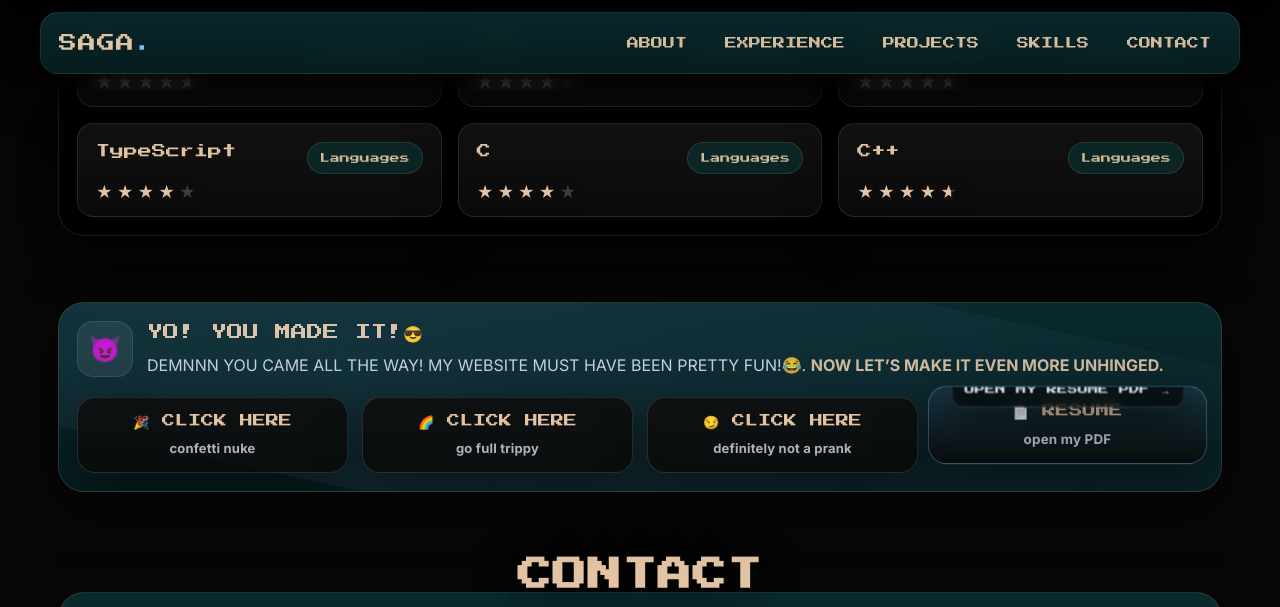
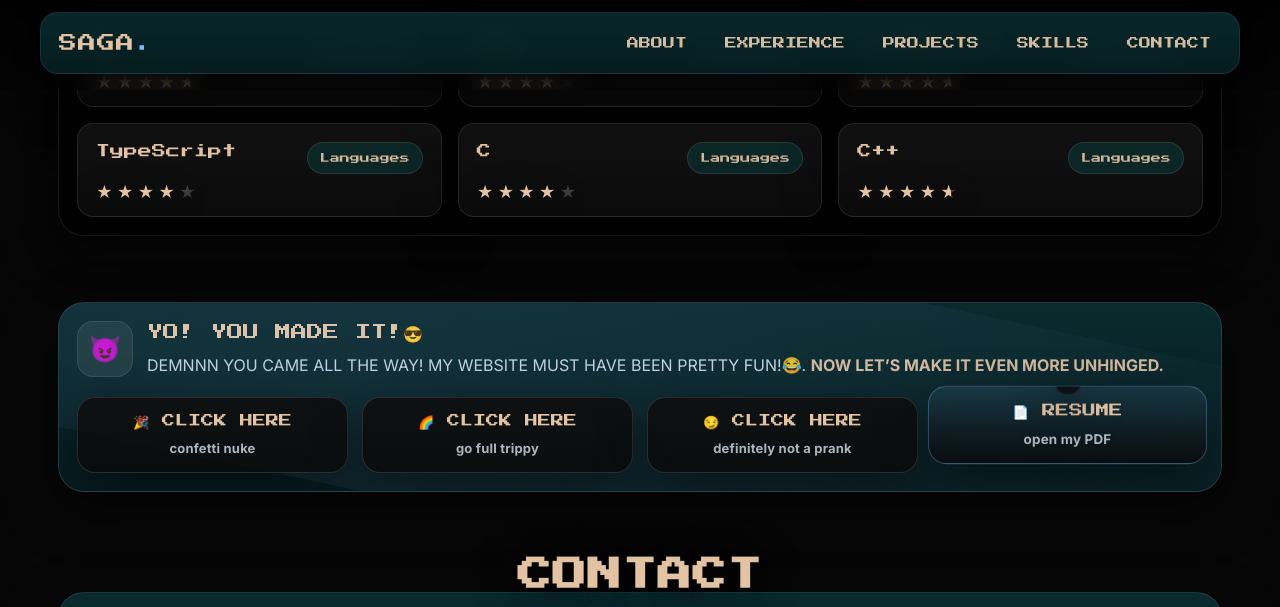
Before and after one commit to SanjithGanesh/Portfolio-Website, a plain HTML site: page index.html in a window 1280 px wide. In both pictures the pointer is over the link 1067 px from the left and 2922 px from the top of the page. Shown: the part 2526-3133 px from the top of the page. Drawn offline with Linux system fonts and the light colour scheme.

Commit message:
Update styles.css

```diff
--- a/styles.css
+++ b/styles.css
@@ -678,7 +678,7 @@ a{color:inherit; text-decoration:none}
   transform: translateY(-6px) scale(1.01);
 }
 .funBtn--resume:hover::after{
-  content:"OPEN MY RESUME PDF →";
+  content:"";
   position:absolute;
   left:50%;
   top:-14px;
```
